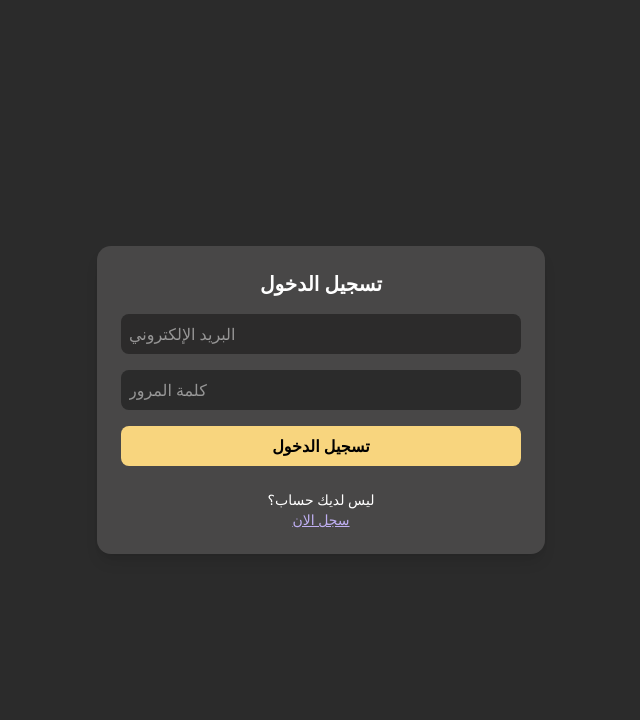
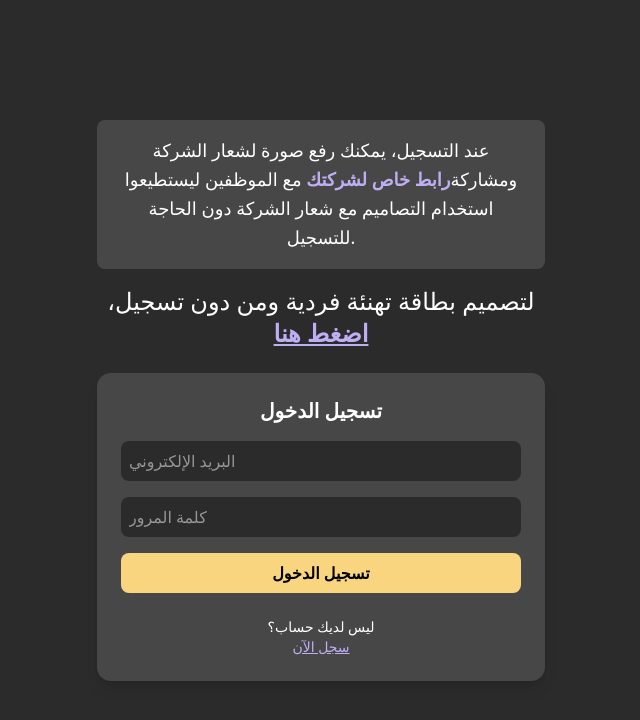
Before and after one commit to adelsultann/gretting-app, a Next.js app: page /auth in a window 1280 px wide. Shown: the top 720 px of the page, without its empty margins (319-959 px from the left). Built offline with nearby package versions, Linux system fonts and the light colour scheme; no server answers.

Commit message:
done with the admin dashboard

```diff
--- a/app/auth/page.tsx
+++ b/app/auth/page.tsx
@@ -93,8 +93,22 @@ export default function AuthPage() {
   };
 
 
+
     return (
-     <section className="min-h-screen bg-[#2B2B2B] flex justify-center items-center text-white px-4">
+      <section className="min-h-screen bg-[#2B2B2B] flex flex-col justify-center items-center text-white px-4">
+      {/* Intro text for registration functionality */}
+      <div className="max-w-md w-full mb-6 text-center">
+        <p className="bg-[#484747] p-4 rounded-md text-lg leading-relaxed">
+  عند التسجيل، يمكنك رفع صورة لشعار الشركة ومشاركة
+
+<span className="font-bold text-[#BFAFF2] ">رابط خاص لشركتك  </span>
+ مع الموظفين ليستطيعوا استخدام التصاميم مع شعار الشركة دون الحاجة للتسجيل.
+</p>
+        <p className="mt-4 text-2xl">
+          لتصميم بطاقة تهنئة فردية ومن دون تسجيل، <a href="/occasion" className="text-[#BFAFF2] underline font-semibold">اضغط هنا</a>
+        </p>
+      </div>
+
         <form
           onSubmit={handleSubmit}
           className="bg-[#484747] p-6 rounded-xl max-w-md w-full space-y-4 shadow-lg"
@@ -138,21 +152,14 @@ export default function AuthPage() {
             {isRegister ? "تسجيل حساب جديد" : "تسجيل الدخول"}
           </button>
 
-
           <p className="text-sm text-center mt-2">
-
-
-
-
-     {isRegister ? "هل لديك حساب؟"
-            : "ليس لديك حساب؟"}{" "}
-  <br></br>
+            {isRegister ? "هل لديك حساب؟" : "ليس لديك حساب؟"} <br/>
             <button
               type="button"
               onClick={() => setIsRegister(!isRegister)}
               className="text-[#BFAFF2] underline"
             >
-             {isRegister ? "سجّل الدخول" : "سجل الان"}
+              {isRegister ? "سجّل الدخول" : "سجل الآن"}
             </button>
           </p>
         </form>
```
Lines whose indentation alone changed are shown as unchanged.
